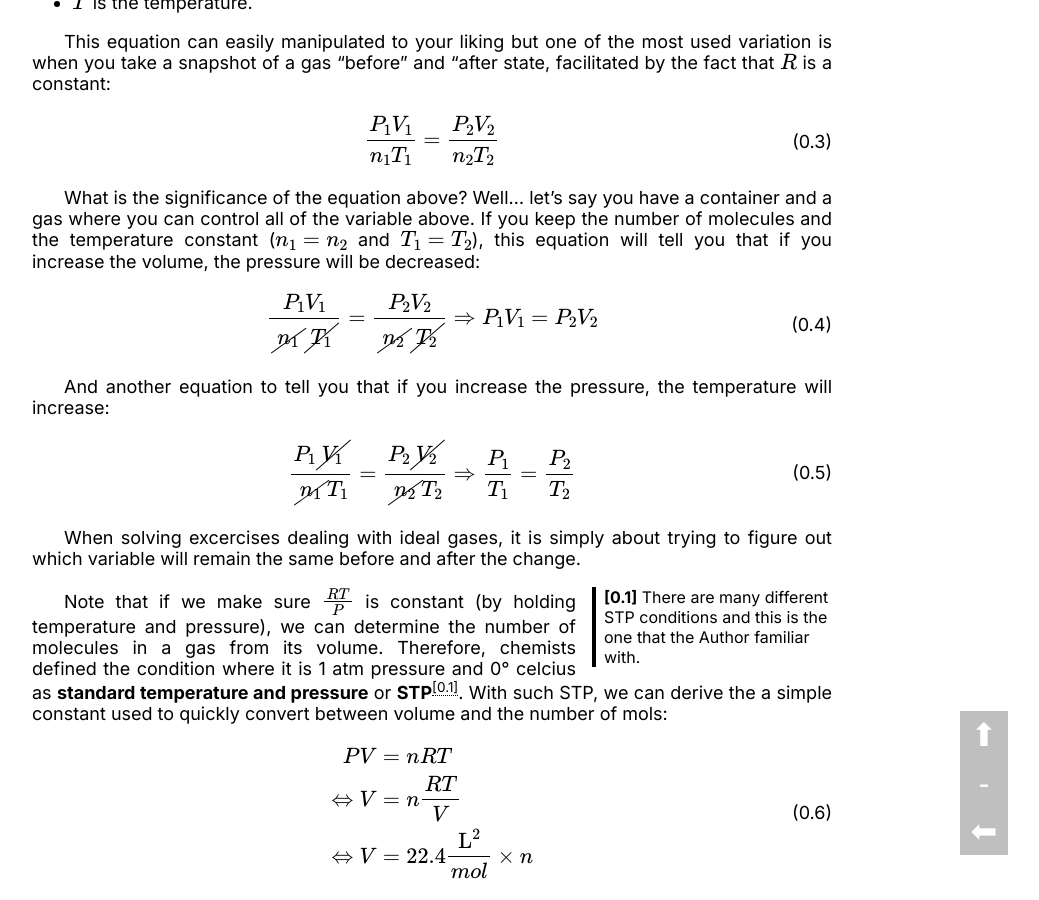
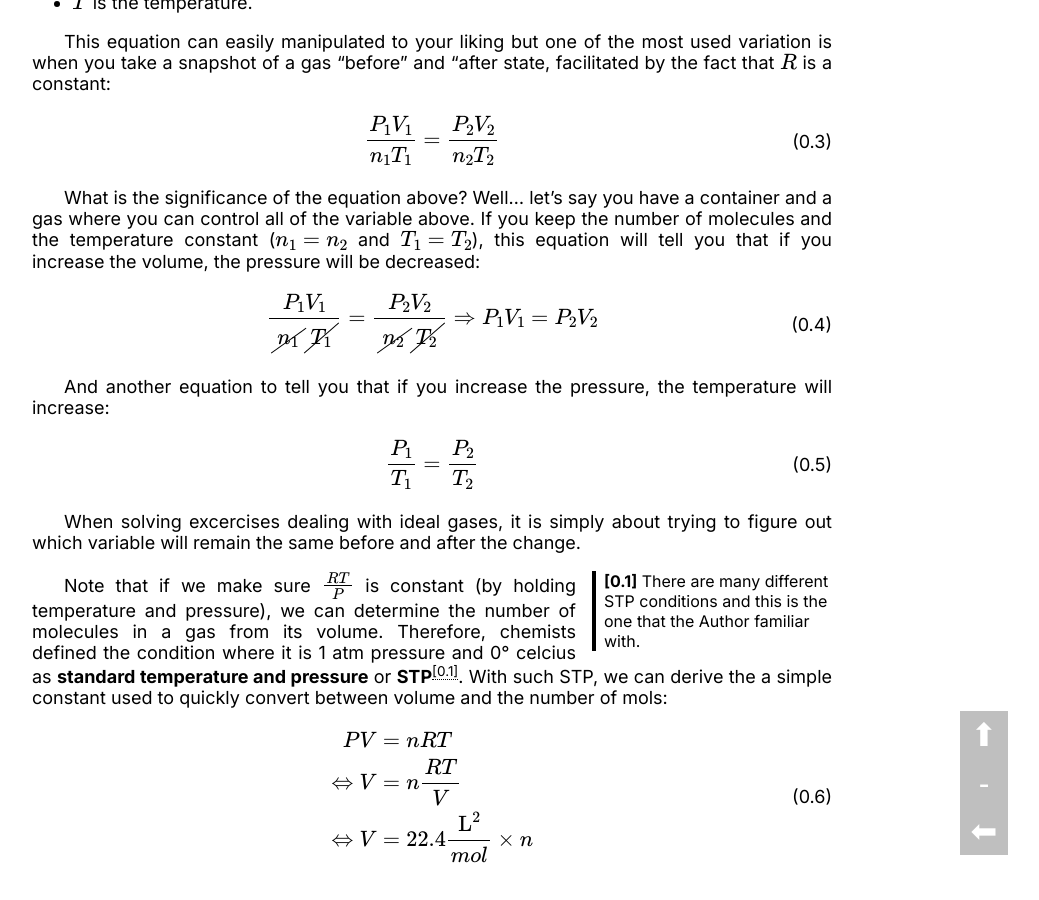
Before and after one commit to LukeNK/n-week-project, a Jekyll site: the page built from chapters/_c/gases.md, in a window 1280 px wide and 900 px high, scrolled down 1261 px. Shown: the whole window, without its empty margins (208-1247 px from the left). Built offline with Jekyll 4.4.1, drawn with Linux system fonts in a browser that asks for light colours.

Commit message:
Simplify equation

```diff
--- a/chapters/_c/gases.md
+++ b/chapters/_c/gases.md
@@ -49,8 +49,7 @@ What is the significance of the equation above? Well... let's say you have a con
 
 And another equation to tell you that if you increase the pressure, the temperature will increase:
 <eq>
-    \frac{P_1\cancel{V_1}}{\cancel{n_1}T_1} = \frac{P_2\cancel{V_2}}{\cancel{n_2}T_2}
-    \Rightarrow \frac{P_1}{T_1} = \frac{P_2}{T_2}
+    \frac{P_1}{T_1} = \frac{P_2}{T_2}
 </eq>
 
 When solving excercises dealing with ideal gases, it is simply about trying to figure out which variable will remain the same before and after the change.
```
